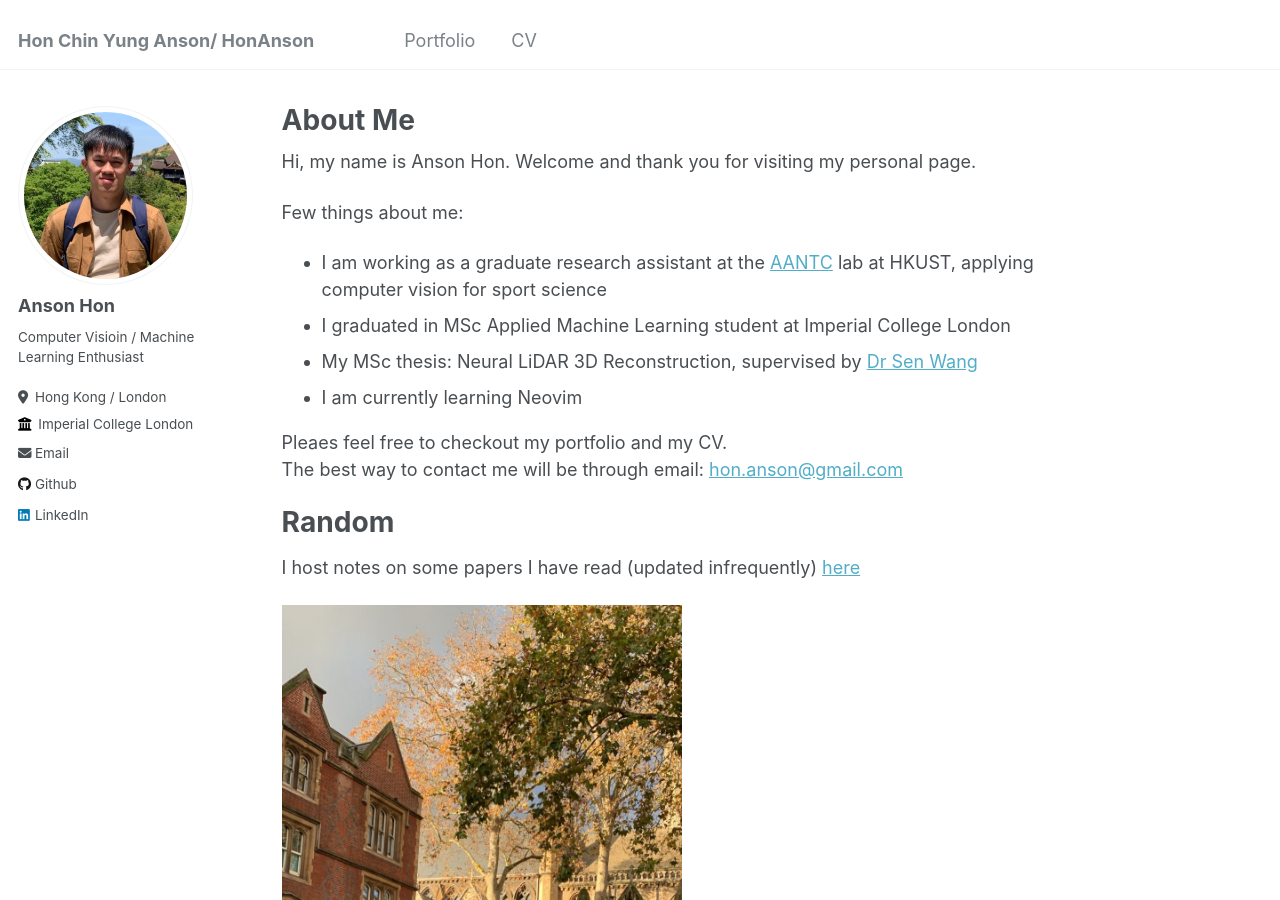
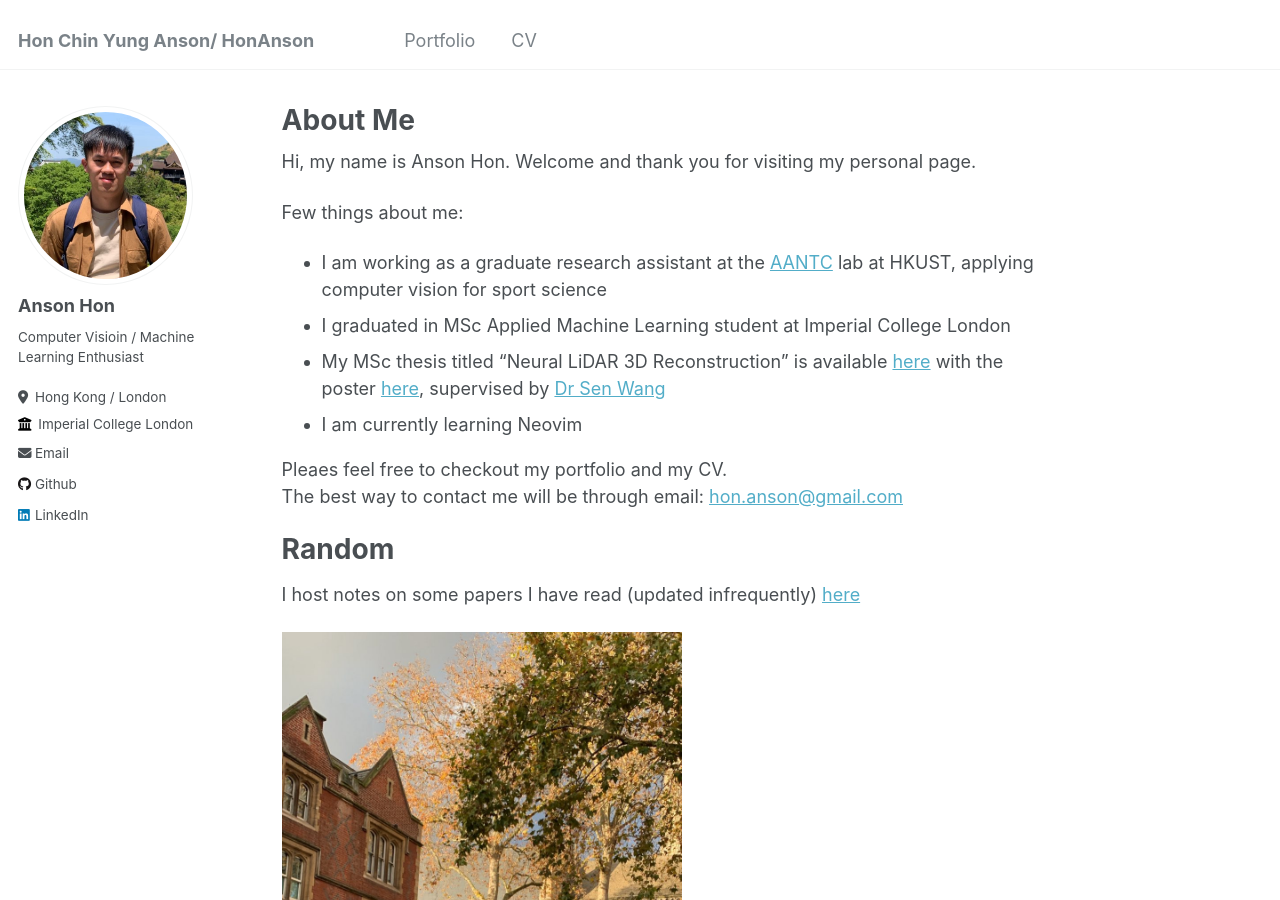
Before and after one commit to HonAnson/HonAnson.github.io, a Jekyll site: the page built from _pages/about.md, in a window 1280 px wide and 900 px high. Built offline with Jekyll 4.4.1, drawn with Linux system fonts in a browser that asks for light colours.

Commit message:
Update about.md

```diff
--- a/_pages/about.md
+++ b/_pages/about.md
@@ -11,7 +11,7 @@ Hi, my name is Anson Hon. Welcome and thank you for visiting my personal page.
 Few things about me:
 - I am working as a graduate research assistant at the [AANTC](https://aantc.ust.hk/) lab at HKUST, applying computer vision for sport science
 - I graduated in MSc Applied Machine Learning student at Imperial College London
-- My MSc thesis: Neural LiDAR 3D Reconstruction, supervised by [Dr Sen Wang](https://scholar.google.co.uk/citations?user=vkY0jxEAAAAJ&hl=en)
+- My MSc thesis titled "Neural LiDAR 3D Reconstruction" is available [here](https://HonAnson.github.io/files/MSc_thesis_HonChinYungAnson.pdf) with the poster [here](https://HonAnson.github.io/files/MSc_poster_HonChinYungAnson.pdf), supervised by [Dr Sen Wang](https://scholar.google.co.uk/citations?user=vkY0jxEAAAAJ&hl=en)
 - I am currently learning Neovim
 
 Pleaes feel free to checkout my portfolio and my CV.
```
